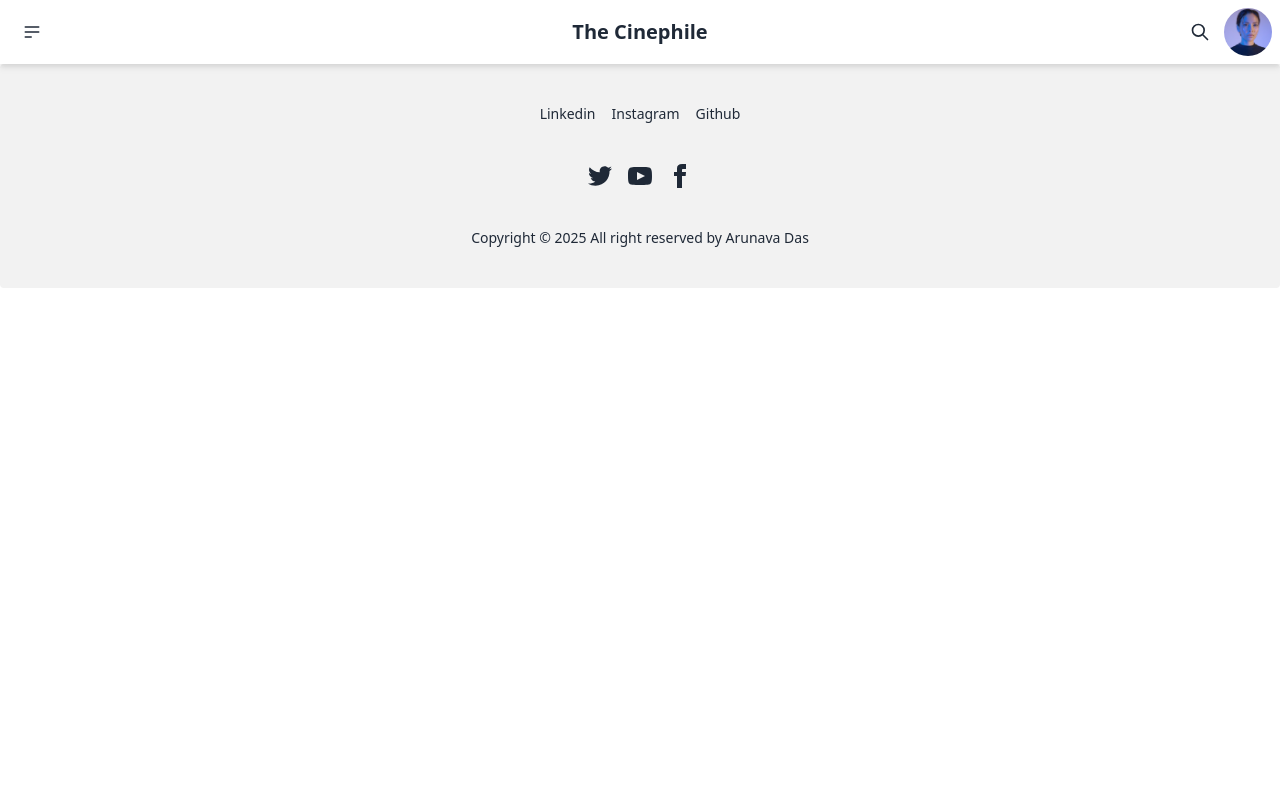
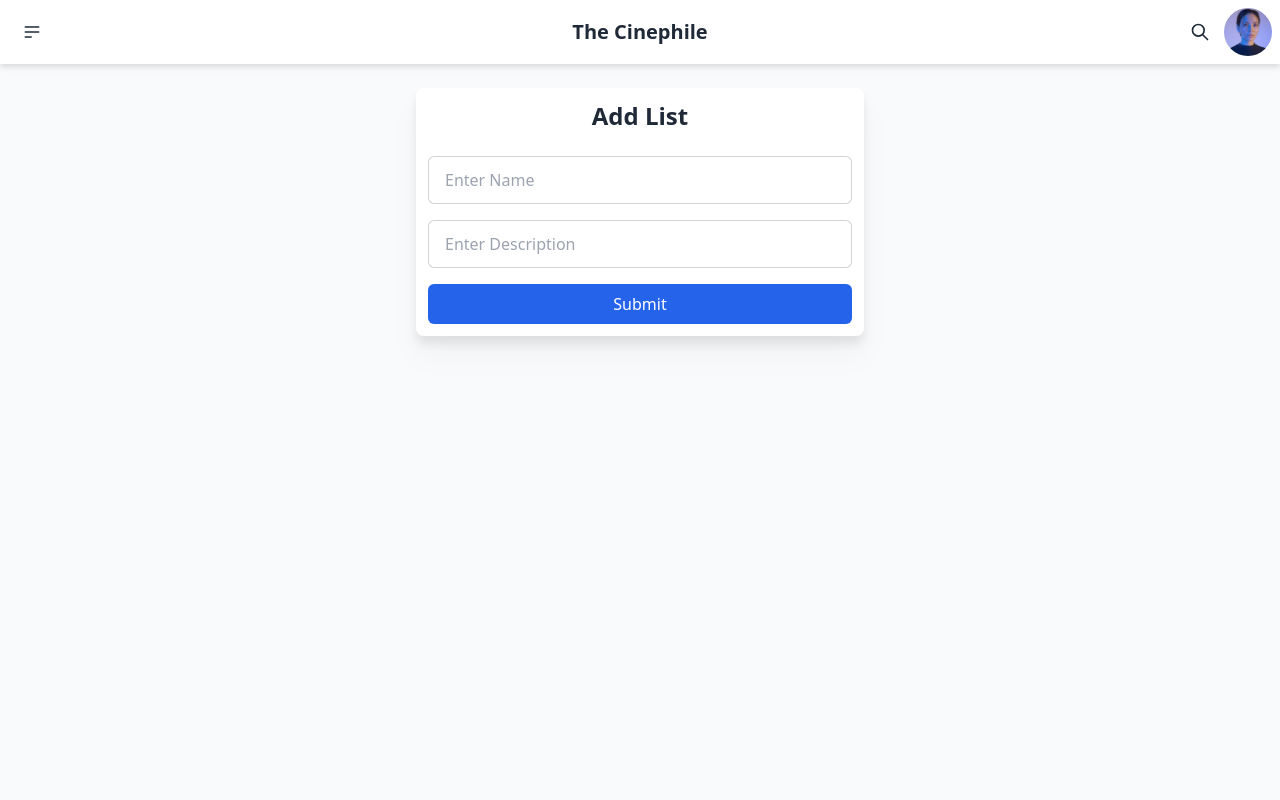
Before and after one commit to arunava-webdev4u/the-cinephile-frontend, an Angular app: page /add-list in a window 1280 px wide. Shown: the top 800 px of the page. Built offline with nearby package versions, Linux system fonts and the light colour scheme; sample sign-in values are in the browser's storage.

Commit message:
show lists & adding lists working

```diff
--- a/src/app/core/services/lists.service.ts
+++ b/src/app/core/services/lists.service.ts
@@ -52,7 +52,11 @@ export class ListsService {
     return this.customLists();
   }
 
-  // fetchLists() {
+  private deleteLists() {
+    this.defaultLists.set([]);
+    this.customLists.set([]);
+  }
+
   private fetchLists(type: string) {
     const headers = new HttpHeaders({
       'Authorization': `Bearer ${this.token}`
@@ -60,12 +64,10 @@ export class ListsService {
     return this.http.get<List[]>(`${this.baseUrl}/${type}`, { headers });
   }
 
-  private deleteLists() {
-    this.defaultLists.set([]);
-    this.customLists.set([]);
+  createList(list:List) {
+    const headers = new HttpHeaders({
+      'Authorization': `Bearer ${this.token}`
+    });
+    return this.http.post(`${this.baseUrl}/custom_list`, {'list': {...list}}, { headers });
   }
-
-  // createList(list:any) {
-  //   return this.http.post('http://localhost:3000/api/v1/lists', {'list': {...list}})
-  // }
 }
--- a/src/app/modules/add-list/add-list.component.html
+++ b/src/app/modules/add-list/add-list.component.html
@@ -1,4 +1,4 @@
-<!-- <div class="min-h-screen bg-slate-50">
+<div class="min-h-screen bg-slate-50">
 <div class="flex justify-center">
     <div class="rounded-lg drop-shadow-xl w-full max-w-md p-3 m-3 mt-6 bg-white">
         <h3 class="text-2xl font-bold mb-6 text-center">Add List</h3>
@@ -30,4 +30,4 @@
         </form>
     </div>
 </div>
-</div> -->
+</div>
--- a/src/app/modules/add-list/add-list.component.ts
+++ b/src/app/modules/add-list/add-list.component.ts
@@ -1,7 +1,8 @@
 import { Component, inject } from '@angular/core';
 import { FormControl, FormGroup, ReactiveFormsModule } from '@angular/forms';
-import { ListsService } from '../../core/services/lists.service'
+import { Router } from '@angular/router';
 
+import { ListsService } from '../../core/services/lists.service';
 
 @Component({
   selector: 'app-add-list',
@@ -10,7 +11,9 @@ import { ListsService } from '../../core/services/lists.service'
   styleUrl: './add-list.component.css'
 })
 export class AddListComponent {
-  listService = inject(ListsService)
+  router = inject(Router);
+  listService = inject(ListsService);
+
   addListForm: FormGroup;
 
   constructor() {
@@ -21,8 +24,16 @@ export class AddListComponent {
   }
 
   onSubmit() {
-  //   this.listService.createList(this.addListForm.value).subscribe((ob) => {
-  //     console.log(ob);
-  //   })
+    this.listService.createList(this.addListForm.value).subscribe({
+      next: (response) => {
+        console.log('List created successfully:', response);
+      },
+      error: (error) => {
+        console.error('Error creating list:', error);
+      },
+      complete: () => {
+        this.router.navigate(['/show-lists']);
+      }
+    });
   }
 }
```
